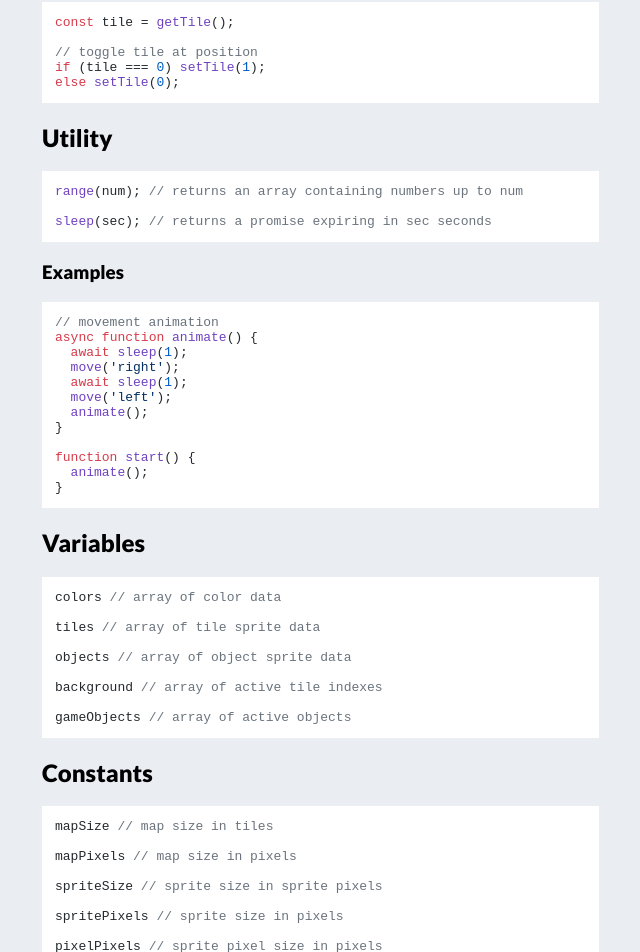
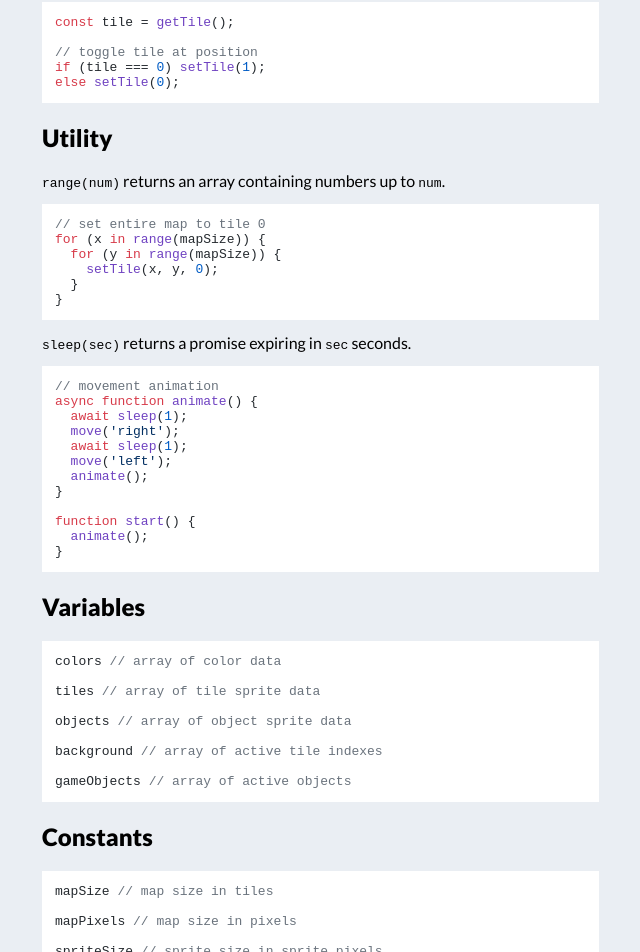
Before and after one commit to LearnCodeOrg/codetrain, a Next.js app: page /docs in a window 1280 px wide. Shown: the part 1799-2751 px from the top of the page, without its empty margins (234-874 px from the left). Built offline with nearby package versions, Linux system fonts and the light colour scheme; no server answers.

Commit message:
Update utility section.

```diff
--- a/pages/docs.js
+++ b/pages/docs.js
@@ -190,12 +190,18 @@ else setTile(0);
 `}
         </Code>
         <h2 id="utility">Utility</h2>
+        <code>range(num)</code> returns an array containing numbers up to{' '}
+        <code>num</code>.
         <Code>
-{`range(num); // returns an array containing numbers up to num
-
-sleep(sec); // returns a promise expiring in sec seconds`}
+{`// set entire map to tile 0
+for (x in range(mapSize)) {
+  for (y in range(mapSize)) {
+    setTile(x, y, 0);
+  }
+}`}
         </Code>
-        <h3>Examples</h3>
+        <code>sleep(sec)</code> returns a promise expiring in <code>sec</code>
+        {' '}seconds.
         <Code>
 {`// movement animation
 async function animate() {
```
